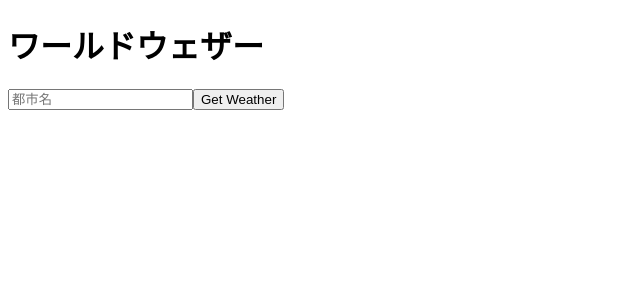
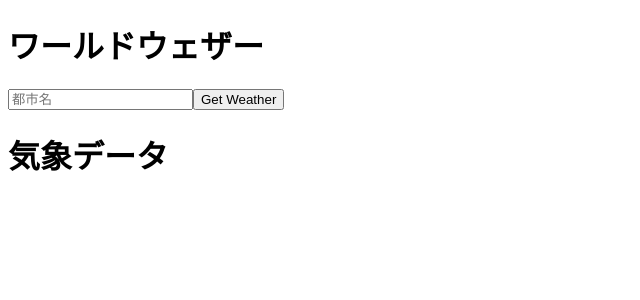
Before and after one commit to yushi-threways/react-typescript-weather-app, a React (Create React App) app: page / in a window 1280 px wide. Shown: the top 300 px of the page, without its empty margins (0-640 px from the left). Built offline with nearby package versions, Linux system fonts and the light colour scheme; the HTML template or start-up script is replaced by a standard one.

Commit message:
WIP Results components作成

```diff
--- a/src/App.tsx
+++ b/src/App.tsx
@@ -1,5 +1,6 @@
 import Title from './components/Title';
 import Form from './components/Form';
+import Results from './components/Results';
 import './App.css';
 
 function App() {
@@ -7,6 +8,7 @@ function App() {
     <div className="test">
       <Title />
       <Form />
+      <Results />
     </div>
   );
 }
--- /dev/null
+++ b/src/components/Results.tsx
@@ -0,0 +1,7 @@
+const Results = () => {
+    return(
+        <h1>気象データ</h1>
+    );
+}
+
+export default Results
```
